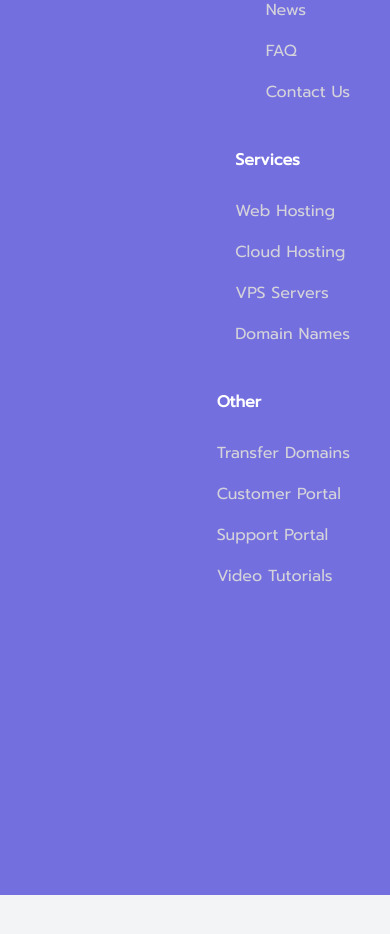
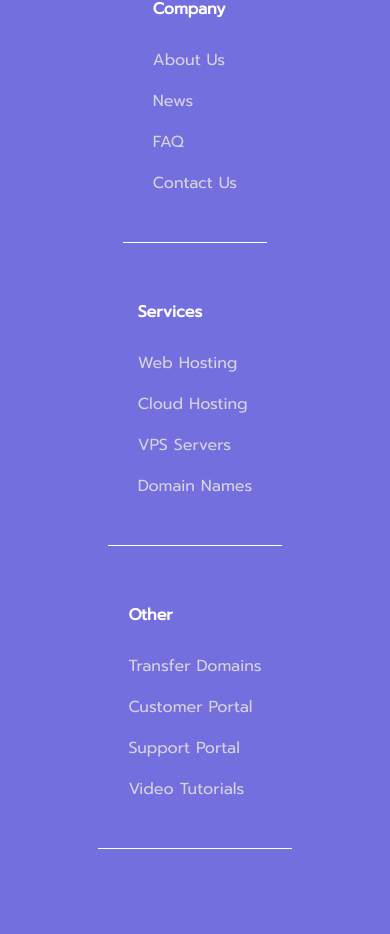
Before and after one commit to gg-1414/mini-project, a React (Create React App) app: page / in a window 390 px wide. Shown: the part 2879-3813 px from the top of the page. Before the commit the page ends 3774 px from the top, so only its background shows below. Built offline with nearby package versions, Linux system fonts and the light colour scheme; the HTML template or start-up script is replaced by a standard one.

Commit message:
footer is responsive

```diff
--- a/src/stylesheets/Footer.scss
+++ b/src/stylesheets/Footer.scss
@@ -193,16 +193,9 @@ footer > section > p:first-child {
 
     section {
       width: auto;
-      // margin: 0 auto;
+      margin: 0 auto;
       transform: translateY(0);
-      padding-left: 40%;
-
-      position: relative;
-      left: 50%;
-      transform: translateX(-50%);
-      top: 0;
-      padding: 0;
-      margin: 0;
+      border-bottom: 1px solid white;
     }
 
     section:nth-child(1) {
@@ -227,5 +220,10 @@ footer > section > p:first-child {
       -webkit-align-items: unset;
       align-items: unset;
     }
+
+    .footer__social {
+      border: none;
+      padding: 75px;
+    }
   }
 }
```
